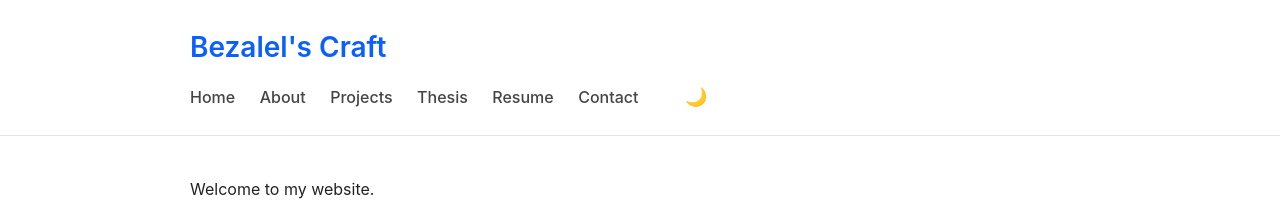
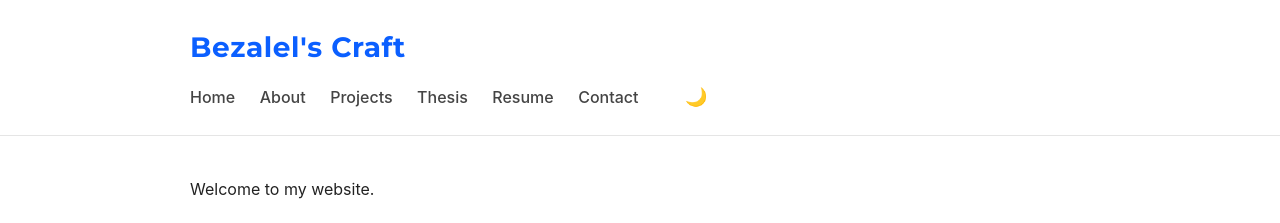
Before and after one commit to SUN1031/SUN1031.github.io, a Jekyll site: the page built from index.md, in a window 1280 px wide. Shown: the top 223 px of the page. Built offline with Jekyll 4.4.1, drawn with Linux system fonts in a browser that asks for light colours.

Commit message:
Update style.css

```diff
--- a/assets/css/style.css
+++ b/assets/css/style.css
@@ -209,3 +209,12 @@ main strong {
 .dark a {
   color: #7aa2ff;
 }
+
+
+/* ---------- Font ---------- */
+.site-title a {
+  font-family: 'Montserrat', sans-serif;
+  font-weight: 700;
+  letter-spacing: 0.6px;
+  text-decoration: none;
+}
```
